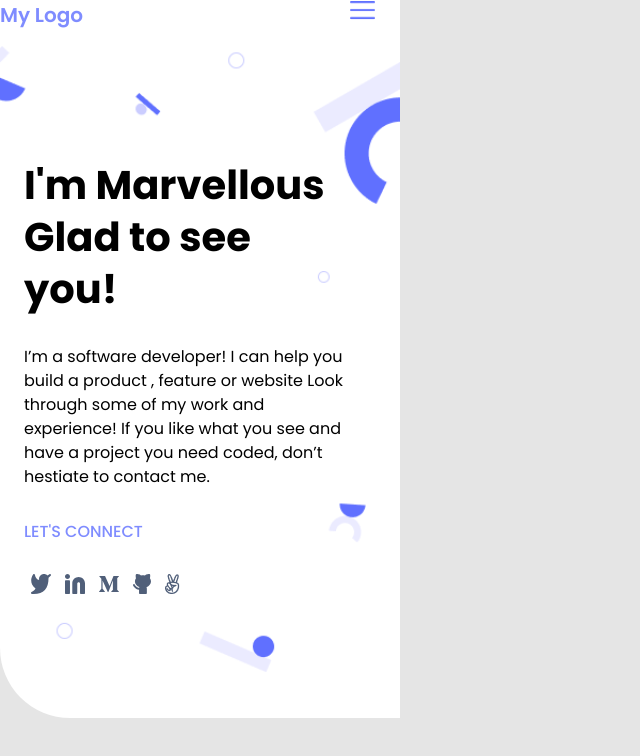
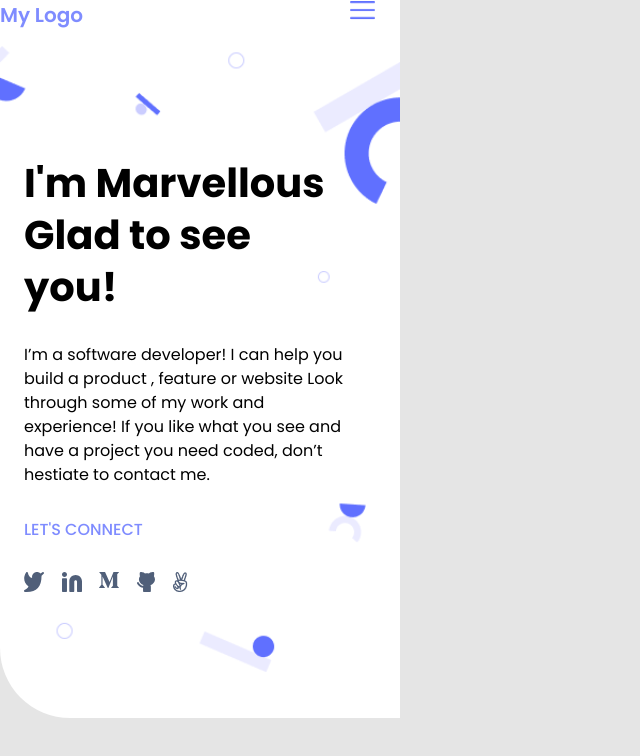
Before and after one commit to Tommymarvel/personal-portfolio, a plain HTML site: page index.html in a window 1280 px wide. Shown: the whole page, without its empty margins (0-640 px from the left). Drawn offline with Linux system fonts and the light colour scheme.

Commit message:
Updating-styling

```diff
--- a/index.html
+++ b/index.html
@@ -30,12 +30,13 @@
         </p>
         <p class="social">LET'S CONNECT</p>
         <div class="icon">
-          <img class="twitter" src="images/twittericon.svg" alt="twitter" />
-          <img class="Linkedin" src="images/Linkedin.svg" alt=" Linkedin" />
-
-          <img class="m" src="images/Micon.svg" alt="M icon" />
-          <img class="github" src="images/github.svg" alt="github icon" />
-          <img class="finger" src="images/finger.png" alt="finger icon" />
+          <ul>
+          <li><a href=""><img class="twitter" src="images/twittericon.svg" alt="twitter" /></a></li>
+          <li><a href=""><img class="Linkedin" src="images/Linkedin.svg" alt=" Linkedin" /></a></li>
+          <li><a href=""><img class="m" src="images/Micon.svg" alt="M icon" /></a></li>
+          <li><a href=""><img class="github" src="images/github.svg" alt="github icon" /></a></li>
+          <li><a href=""><img class="finger" src="images/finger.png" alt="finger icon" /></a></li>
+        </ul>
         </div>
       </div>
     </div>
--- a/style.css
+++ b/style.css
@@ -97,8 +97,12 @@ nav {
   width: 25px;
 }
 
-.icon {
+.icon ul {
   display: flex;
-  justify-content: space-around;
+  justify-content: space-between;
   width: 50%;
 }
+.icon ul li {
+  list-style: none;
+
+}
```
